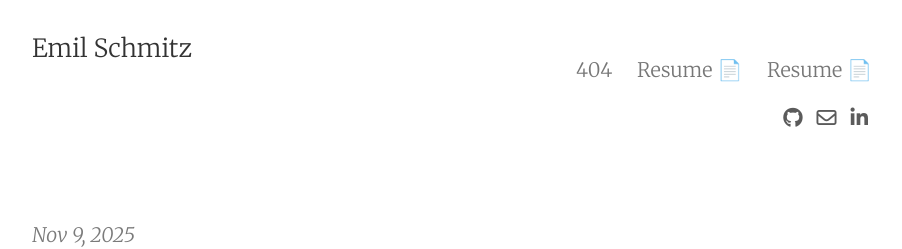
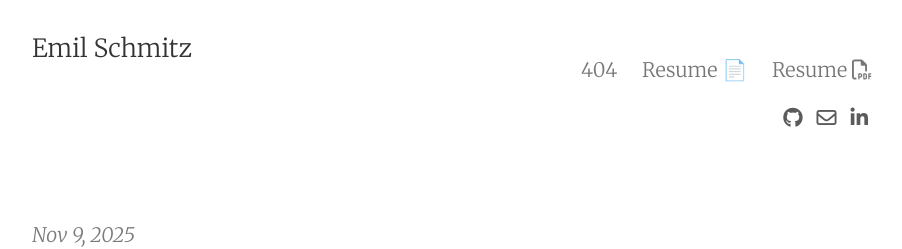
Before and after one commit to emilschmitz/emilschmitz.github.io, a Jekyll site: the page built from index.html, in a window 1280 px wide. Shown: the top 249 px of the page, without its empty margins (188-1090 px from the left). Built offline with Jekyll 4.4.1, drawn with Linux system fonts in a browser that asks for light colours; nearby versions of some CDN libraries; the list of posts is cut into pages by our own code.

Commit message:
Replace Resume emoji with PDF icon

```diff
--- a/_includes/navigation.html
+++ b/_includes/navigation.html
@@ -13,4 +13,4 @@
 
 
 {% endfor %}
-<a class="nav-link" href="{{ site.baseurl }}/assets/Resume_Emil_Schmitz.pdf">Resume 📄</a>
+<a class="nav-link" href="{{ site.baseurl }}/assets/Resume_Emil_Schmitz.pdf">Resume <i class="fa fa-file-pdf-o"></i></a>
```
